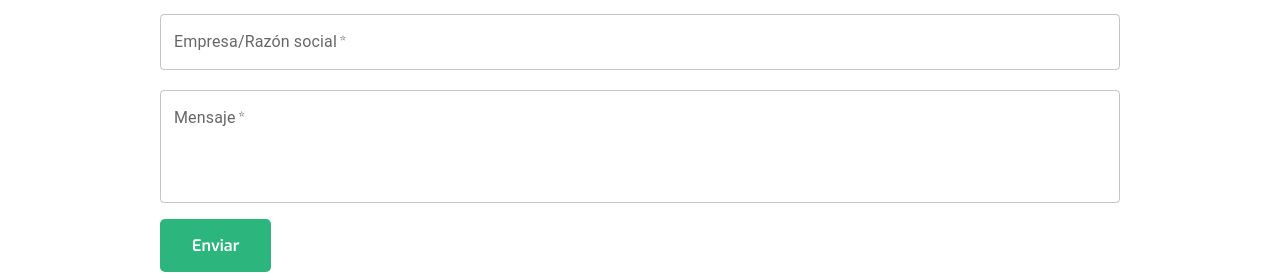
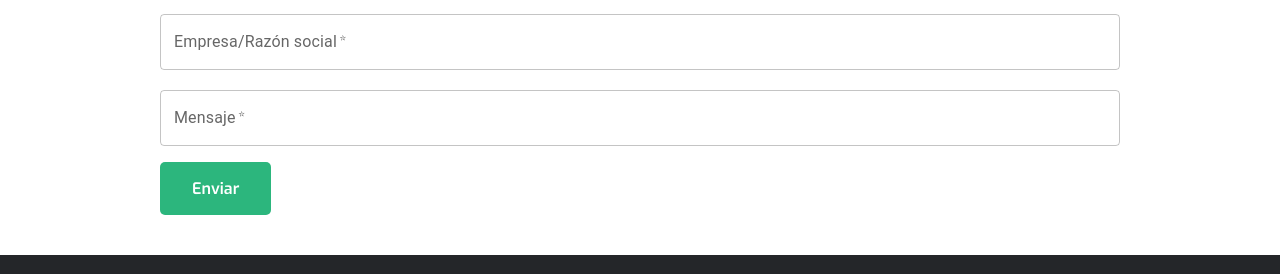
Before and after one commit to quantum-script-team/QSS-portfolio, a React (Vite) app in the folder frontend/: page /contact in a window 1280 px wide. Shown: the part 543-817 px from the top of the page. Built offline with nearby package versions, Linux system fonts and the light colour scheme; no server answers; what webfontloader would draw is missing.

Commit message:
Correcciones UI/UX

```diff
--- a/frontend/src/components/contact/Contact.jsx
+++ b/frontend/src/components/contact/Contact.jsx
@@ -1,11 +1,12 @@
 import "../../styles/contact/contact.css";
 import FormField from "./FormField";
 import FormCountry from "./FormCountry";
+import TextArea from  "./TextArea";
 import { useState } from "react";
 import React, { useRef } from 'react';
-import Swal from 'sweetalert2'
 import { sendEmail } from "../../utils/sendEmail";
 import {  useNavigate } from "react-router";
+
 
 const Contact = () => {
   const form = useRef();
@@ -104,11 +105,10 @@ const Contact = () => {
           onChange={handleInputChange}
           setError={setError}
           error={error} />
-        <FormField
+        <TextArea
           id="message"
           name="message"
           label="Mensaje"
-          type="text"
           value={formData.message}
           onChange={handleInputChange}
           setError={setError}
--- a/frontend/src/components/contact/FormCountry.jsx
+++ b/frontend/src/components/contact/FormCountry.jsx
@@ -6,13 +6,13 @@ import Select from "@mui/material/Select";
 import { countries } from "../../data/countries.json";
 import { validation } from "../../validations/contact";
 
-const FormCountry = ({setError, name, error, value, onChange}) => {
+const FormCountry = ({ setError, name, error, value, onChange }) => {
   const handleCountryBlur = (event) => {
-    validation(value, event, setError)
+    validation(value, event, setError);
   };
 
   return (
-    <FormControl fullWidth sx={{marginTop: "20px", marginRight: {sm: "20px"}}}>
+    <FormControl fullWidth sx={{ marginTop: "20px", marginRight: { sm: "20px" } }}>
       <InputLabel id="demo-simple-select-label">Pais</InputLabel>
       <Select
         required
@@ -24,9 +24,25 @@ const FormCountry = ({setError, name, error, value, onChange}) => {
         onBlur={handleCountryBlur}
         color={error[name] ? "error" : "success"}
         name={name}
+        MenuProps={{
+          anchorOrigin: {
+            vertical: "bottom",
+            horizontal: "left",
+          },
+          transformOrigin: {
+            vertical: "top",
+            horizontal: "left",
+          },
+          PaperProps: {
+            style: {
+              maxHeight: 200,
+              overflowY: "auto",
+            },
+          },
+        }}
       >
         {countries.map((country) => (
-          <MenuItem key={country.id} value={country.nombre} >
+          <MenuItem key={country.id} value={country.nombre}>
             {country.nombre}
           </MenuItem>
         ))}
--- /dev/null
+++ b/frontend/src/components/contact/TextArea.jsx
@@ -0,0 +1,33 @@
+import TextField from "@mui/material/TextField";
+import { validation } from "../../validations/contact";
+
+const TextArea = ({ id, label, name, setError, error, onChange, value }) => {
+
+  const handleOtherInputBlur = (event) => {
+    value = value.trim()
+
+    validation(value, event, setError);
+  };
+
+  return (
+    <>
+      <div className="form__field--container">
+        <TextField
+          color={error[name] ? "error" : "success"}
+          id={id}
+          label={label}
+          name={name}
+          value={value}
+          onChange={onChange}
+          onBlur={handleOtherInputBlur}
+          multiline
+          sx={{marginTop: "20px", width: "100%"}}
+          required
+        />
+        {error && error[id] && <span className="form__validation">{error[id]}</span>}
+      </div>
+    </>
+  );
+};
+
+export default TextArea;
--- a/frontend/src/components/servicios/Servicios.jsx
+++ b/frontend/src/components/servicios/Servicios.jsx
@@ -51,7 +51,7 @@ const Servicios = () => {
               </div>
               <h2 className="services__title">{serv.title}</h2>
               <p className="services__text">{serv.description}</p>
-              <a href="#contactus" className="services__btn">Consulta</a>
+              <a href="#contactus" className="services__btn">Consultar</a>
             </div>
           </div>
         ))}
--- a/frontend/src/data/projects.json
+++ b/frontend/src/data/projects.json
@@ -53,7 +53,7 @@
           "id": 8,
           "name": "LadyFitLovers",
           "image": "/img/projects/lady-fit-lovers.webp",
-          "description": "",
+          "description": "Explora nuestra colección de ropa deportiva para mujeres, diseñada para brindar comodidad, estilo y rendimiento. Nuestra tienda ofrece prendas de calidad para que te destaques en cada entrenamiento y actividad deportiva. ¡Encuentra tu estilo y alcanza tus objetivos con nosotros!",
           "link": "https://pf-front-five.vercel.app/"
         }
       ]
--- a/frontend/src/styles/landing/landing.css
+++ b/frontend/src/styles/landing/landing.css
@@ -30,7 +30,6 @@
 }
 
 .landing__btn--contacto {
-  text-transform: uppercase;
   background-color: var(--backgroundBtnPrimary);
   color: var(--colorWhite);
   font-size: 1rem;
--- a/frontend/src/styles/projects-section/projectsFade.css
+++ b/frontend/src/styles/projects-section/projectsFade.css
@@ -123,8 +123,15 @@
 }
 
 @media screen and (min-width: 1024px){
-    /* Project description */
     .projects__description {
         font-size: 16px;
+        width: 100%;
     }
 }
+
+@media screen and (min-width: 1280px){
+    .projects__description {
+        font-size: 18px;
+        width: 80%;
+    }
+}
--- a/frontend/src/styles/servicios/servicio.css
+++ b/frontend/src/styles/servicios/servicio.css
@@ -52,11 +52,9 @@
 }
 
 .services__btn {
-  width: 80%;
-  max-width: 200px;
-  padding: .3rem;
-  font-size: 1.2rem;
-  text-transform: uppercase;
+  padding: 1rem 2rem;
+  font-size: 1rem;
+  font-weight: 550;
   border: none;
   background-color: var(--backgroundBtnPrimary);
   transition: background-color .5s;
@@ -74,3 +72,9 @@
   font-weight: 500;
   height: 60px;
 }
+
+@media (min-width: 768px) {
+    .services__btn {
+      font-size: 1.2rem;
+    }
+}
--- a/frontend/src/utils/sendEmail.js
+++ b/frontend/src/utils/sendEmail.js
@@ -16,9 +16,8 @@ export const sendEmail = (error,form, setFormData, navigate) => {
     if (checkMail(error)) {
 
       emailjs
-        // .sendForm(service_id, "fsag", form.current, {
         .sendForm("service_w3bq1fj", "template_o2lanma", form.current, {
-          publicKey: "qrPgwAJXeYJh98ZY-",
+          publicKey: "cXEjsdNq5mbGm570m",
         })
         .then(
           () => {
```
